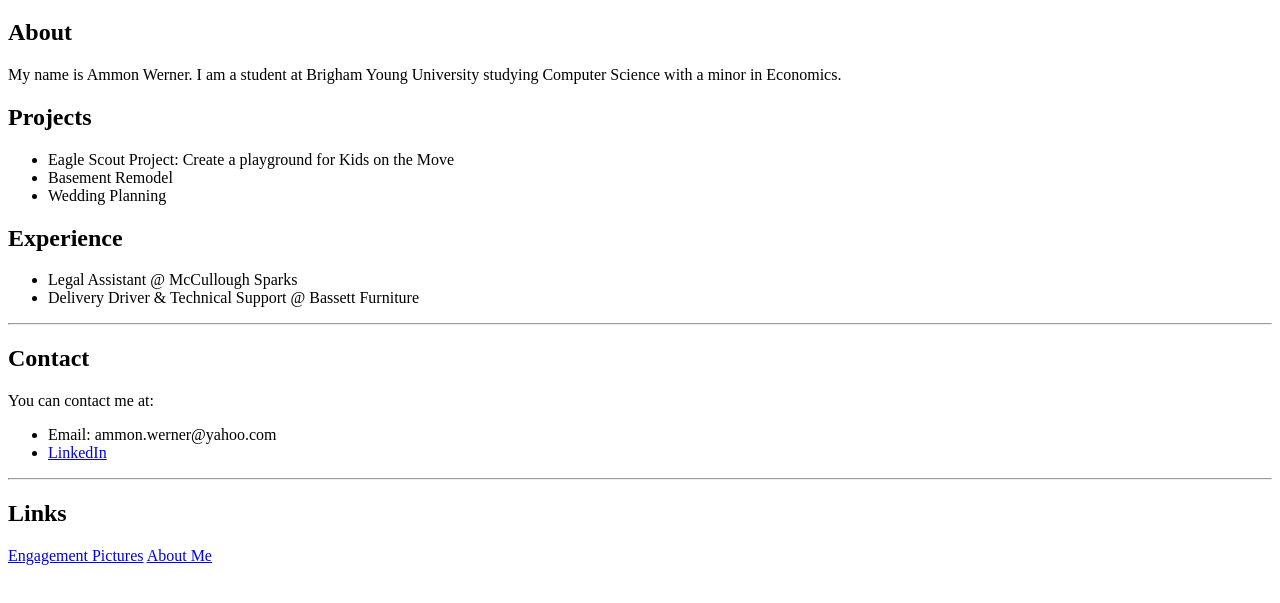
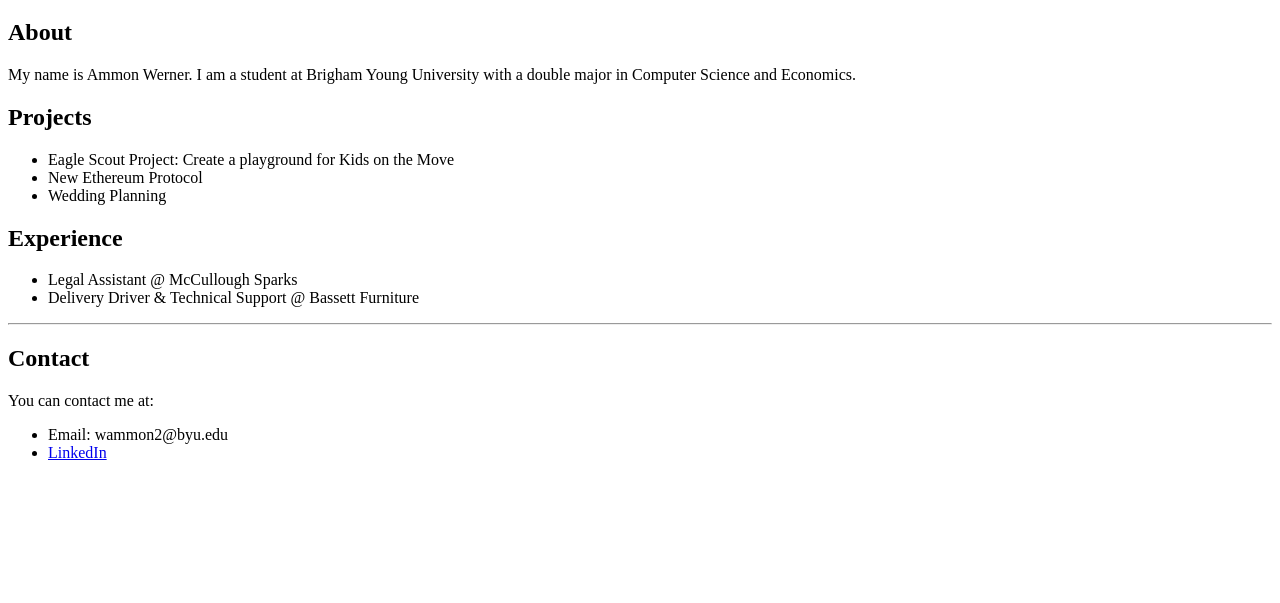
Before and after one commit to ammonwerner/portfolio, a plain HTML site: page index.html in a window 1280 px wide. Shown: the part 61-664 px from the top of the page. Drawn offline with Linux system fonts and the light colour scheme.

Commit message:
First commit

```diff
--- a/index.html
+++ b/index.html
@@ -8,13 +8,13 @@
 <h1>Portfolio</h1>
 
 <h2>About</h2>
-<p>My name is Ammon Werner. I am a student at Brigham Young University studying Computer Science with a minor in Economics.</p>
+<p>My name is Ammon Werner. I am a student at Brigham Young University with a double major in Computer Science and Economics.</p>
 
 <h2>Projects</h2>
 <p>
 <ul>
 <li>Eagle Scout Project: Create a playground for Kids on the Move</li>
-<li>Basement Remodel</li>
+<li>New Ethereum Protocol</li>
 <li>Wedding Planning</li>
 </ul>
 </p>
@@ -30,15 +30,9 @@
 <h2>Contact</h2>
 
 <p>You can contact me at:<ul>
-<li>Email: ammon.werner@yahoo.com</li>
+<li>Email: wammon2@byu.edu</li>
 <li><a href='https://www.linkedin.com/in/ammon-werner/'>LinkedIn</a></li>
 </ul></p>
 
-<hr/>
-
-<h2>Links</h2>
-<a href='engagement.html'>Engagement Pictures</a>
-<a href='aboutme.html'>About Me</a>
-
 </body>
 </html>
```
